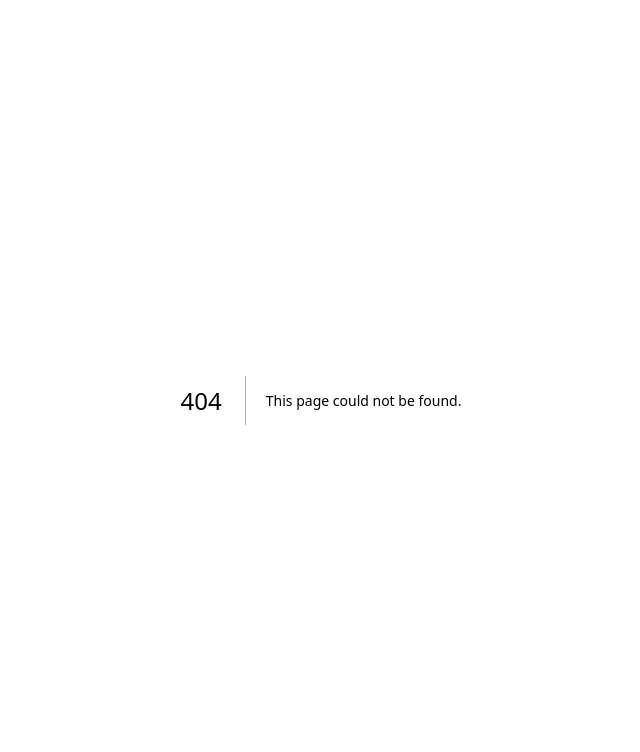
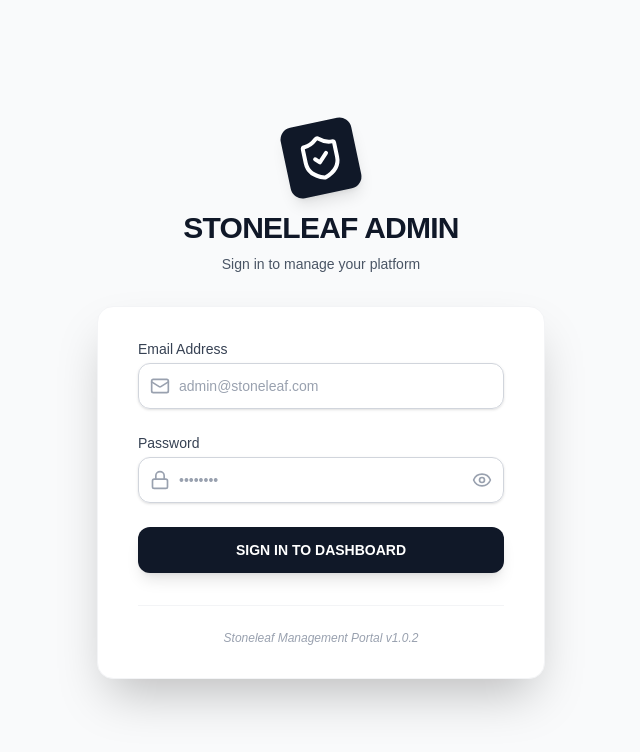
Before and after one commit to Akinkuowo/stonleaf, a Next.js app: page /admin in a window 1280 px wide. Before the commit this address had no page. Shown: the top 752 px of the page, without its empty margins (319-959 px from the left). Built offline with nearby package versions, Linux system fonts and the light colour scheme.

Commit message:
updating ap

```diff
--- /dev/null
+++ b/app/admin/page.tsx
@@ -0,0 +1,134 @@
+'use client';
+
+import { useState } from 'react';
+import { useRouter } from 'next/navigation';
+import { Mail, Lock, Eye, EyeOff, Loader2, ShieldCheck } from 'lucide-react';
+
+export default function AdminLoginPage() {
+    const [email, setEmail] = useState('');
+    const [password, setPassword] = useState('');
+    const [showPassword, setShowPassword] = useState(false);
+    const [loading, setLoading] = useState(false);
+    const [error, setError] = useState<string | null>(null);
+    const router = useRouter();
+
+    const handleSubmit = async (e: React.FormEvent) => {
+        e.preventDefault();
+        setLoading(true);
+        setError(null);
+
+        try {
+            const response = await fetch('/api/auth/signin', {
+                method: 'POST',
+                headers: { 'Content-Type': 'application/json' },
+                body: JSON.stringify({ email, password })
+            });
+
+            const data = await response.json();
+
+            if (response.ok) {
+                if (data.user.role === 'ADMIN') {
+                    localStorage.setItem('token', data.token);
+                    router.push('/admin/dashboard');
+                } else {
+                    setError('Access denied. Admin privileges required.');
+                }
+            } else {
+                setError(data.error || 'Login failed');
+            }
+        } catch (err) {
+            setError('An error occurred. Please try again.');
+        } finally {
+            setLoading(false);
+        }
+    };
+
+    return (
+        <div className="min-h-screen bg-gray-50 flex flex-col justify-center py-12 sm:px-6 lg:px-8">
+            <div className="sm:mx-auto sm:w-full sm:max-w-md text-center">
+                <div className="flex justify-center mb-4">
+                    <div className="bg-gray-900 p-3 rounded-xl shadow-lg transform -rotate-12">
+                        <ShieldCheck className="w-12 h-12 text-white" />
+                    </div>
+                </div>
+                <h2 className="text-3xl font-extrabold text-gray-900 tracking-tight uppercase">
+                    Stoneleaf Admin
+                </h2>
+                <p className="mt-2 text-sm text-gray-600">
+                    Sign in to manage your platform
+                </p>
+            </div>
+
+            <div className="mt-8 sm:mx-auto sm:w-full sm:max-w-md">
+                <div className="bg-white py-8 px-4 shadow-2xl sm:rounded-2xl sm:px-10 border border-gray-100">
+                    {error && (
+                        <div className="mb-6 p-4 bg-red-50 border-l-4 border-red-500 rounded-md">
+                            <p className="text-sm text-red-700">{error}</p>
+                        </div>
+                    )}
+
+                    <form className="space-y-6" onSubmit={handleSubmit}>
+                        <div>
+                            <label className="block text-sm font-medium text-gray-700">
+                                Email Address
+                            </label>
+                            <div className="mt-1 relative">
+                                <Mail className="absolute left-3 top-1/2 transform -translate-y-1/2 w-5 h-5 text-gray-400" />
+                                <input
+                                    type="email"
+                                    required
+                                    value={email}
+                                    onChange={(e) => setEmail(e.target.value)}
+                                    className="appearance-none block w-full pl-10 px-3 py-3 border border-gray-300 rounded-xl shadow-sm placeholder-gray-400 focus:outline-none focus:ring-2 focus:ring-gray-900 focus:border-transparent sm:text-sm"
+                                    placeholder="admin@stoneleaf.com"
+                                />
+                            </div>
+                        </div>
+
+                        <div>
+                            <label className="block text-sm font-medium text-gray-700">
+                                Password
+                            </label>
+                            <div className="mt-1 relative">
+                                <Lock className="absolute left-3 top-1/2 transform -translate-y-1/2 w-5 h-5 text-gray-400" />
+                                <input
+                                    type={showPassword ? "text" : "password"}
+                                    required
+                                    value={password}
+                                    onChange={(e) => setPassword(e.target.value)}
+                                    className="appearance-none block w-full pl-10 px-3 py-3 border border-gray-300 rounded-xl shadow-sm placeholder-gray-400 focus:outline-none focus:ring-2 focus:ring-gray-900 focus:border-transparent sm:text-sm"
+                                    placeholder="••••••••"
+                                />
+                                <button
+                                    type="button"
+                                    onClick={() => setShowPassword(!showPassword)}
+                                    className="absolute right-3 top-1/2 transform -translate-y-1/2 text-gray-400 hover:text-gray-900"
+                                >
+                                    {showPassword ? <EyeOff className="w-5 h-5" /> : <Eye className="w-5 h-5" />}
+                                </button>
+                            </div>
+                        </div>
+
+                        <div>
+                            <button
+                                type="submit"
+                                disabled={loading}
+                                className="w-full flex justify-center py-3 px-4 border border-transparent rounded-xl shadow-lg text-sm font-semibold text-white bg-gray-900 hover:bg-black focus:outline-none focus:ring-2 focus:ring-offset-2 focus:ring-gray-900 transition-all duration-200 disabled:opacity-70"
+                            >
+                                {loading ? (
+                                    <Loader2 className="w-5 h-5 animate-spin" />
+                                ) : (
+                                    'SIGN IN TO DASHBOARD'
+                                )}
+                            </button>
+                        </div>
+                    </form>
+
+                    <div className="mt-8 pt-6 border-t border-gray-100 italic text-center text-xs text-gray-400">
+                        Stoneleaf Management Portal v1.0.2
+                    </div>
+                </div>
+            </div>
+        </div>
+    );
+}
--- a/app/checkout/success/page.tsx
+++ b/app/checkout/success/page.tsx
@@ -31,11 +31,13 @@ function SuccessContent() {
         }
 
         stripe.retrievePaymentIntent(clientSecret).then(async ({ paymentIntent }) => {
+            // Always clear the cart once we've reached this success landing with a payment intent
+            clearCart();
+
             switch (paymentIntent?.status) {
                 case "succeeded":
                     setStatus('success');
                     await triggerProdigiOrder();
-                    clearCart();
                     break;
                 case "processing":
                     setMessage("Your payment is processing.");
--- a/app/components/artwork-details.tsx
+++ b/app/components/artwork-details.tsx
@@ -8,6 +8,7 @@ import { FaTiktok, FaPinterest, FaRegHeart, FaHeart } from 'react-icons/fa';
 import Image from 'next/image';
 
 import { useCart } from '@/context/CartContext';
+import Toast from '@/components/Toast';
 
 export default function ArtworkDetailsPage() {
   const router = useRouter();
@@ -100,6 +101,8 @@ export default function ArtworkDetailsPage() {
     }
   }, [artworkId, router]);
 
+  const [showToast, setShowToast] = useState(false);
+
   const handleAddToCart = () => {
     if (!artwork) return;
 
@@ -112,7 +115,7 @@ export default function ArtworkDetailsPage() {
       artist: artwork.artist,
     });
 
-    router.push('/cart');
+    setShowToast(true);
   };
 
 
--- /dev/null
+++ b/components/Toast.tsx
@@ -0,0 +1,60 @@
+"use client";
+
+import React, { useEffect, useState } from 'react';
+import { FiCheckCircle, FiX } from 'react-icons/fi';
+
+interface ToastProps {
+    message: string;
+    isVisible: boolean;
+    onClose: () => void;
+    duration?: number;
+}
+
+const Toast: React.FC<ToastProps> = ({ message, isVisible, onClose, duration = 3000 }) => {
+    const [shouldRender, setShouldRender] = useState(isVisible);
+
+    useEffect(() => {
+        if (isVisible) {
+            setShouldRender(true);
+            const timer = setTimeout(() => {
+                onClose();
+            }, duration);
+            return () => clearTimeout(timer);
+        }
+    }, [isVisible, onClose, duration]);
+
+    if (!shouldRender && !isVisible) return null;
+
+    return (
+        <div
+            className={`fixed bottom-8 right-8 z-50 transform transition-all duration-500 ease-out ${isVisible ? 'translate-y-0 opacity-100' : 'translate-y-12 opacity-0'
+                }`}
+            onTransitionEnd={() => {
+                if (!isVisible) setShouldRender(false);
+            }}
+        >
+            <div className="bg-white border border-gray-100 shadow-2xl rounded-xl p-4 flex items-center gap-4 min-w-[320px] backdrop-blur-sm bg-white/95">
+                <div className="bg-green-100 p-2 rounded-full">
+                    <FiCheckCircle className="text-green-600 text-xl" />
+                </div>
+                <div className="flex-1">
+                    <p className="font-semibold text-gray-900">{message}</p>
+                    <p className="text-sm text-gray-500 mt-0.5">Item added to your collection.</p>
+                </div>
+                <button
+                    onClick={onClose}
+                    className="text-gray-400 hover:text-gray-600 transition-colors p-1"
+                >
+                    <FiX className="text-lg" />
+                </button>
+                {/* Progress bar */}
+                <div className="absolute bottom-0 left-0 h-1 bg-green-500 rounded-b-xl transition-all duration-[3000ms] ease-linear w-full origin-left" style={{
+                    transitionDuration: `${duration}ms`,
+                    width: isVisible ? '0%' : '100%'
+                }} />
+            </div>
+        </div>
+    );
+};
+
+export default Toast;
```
